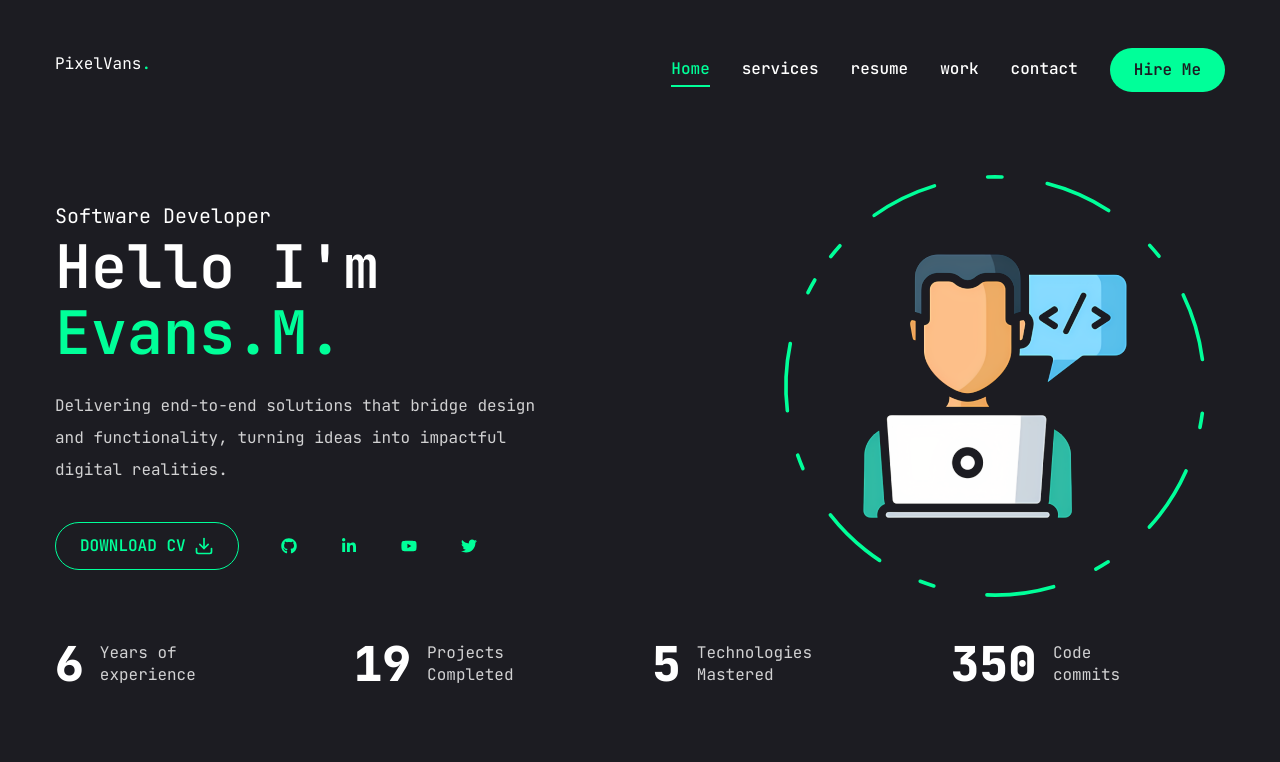
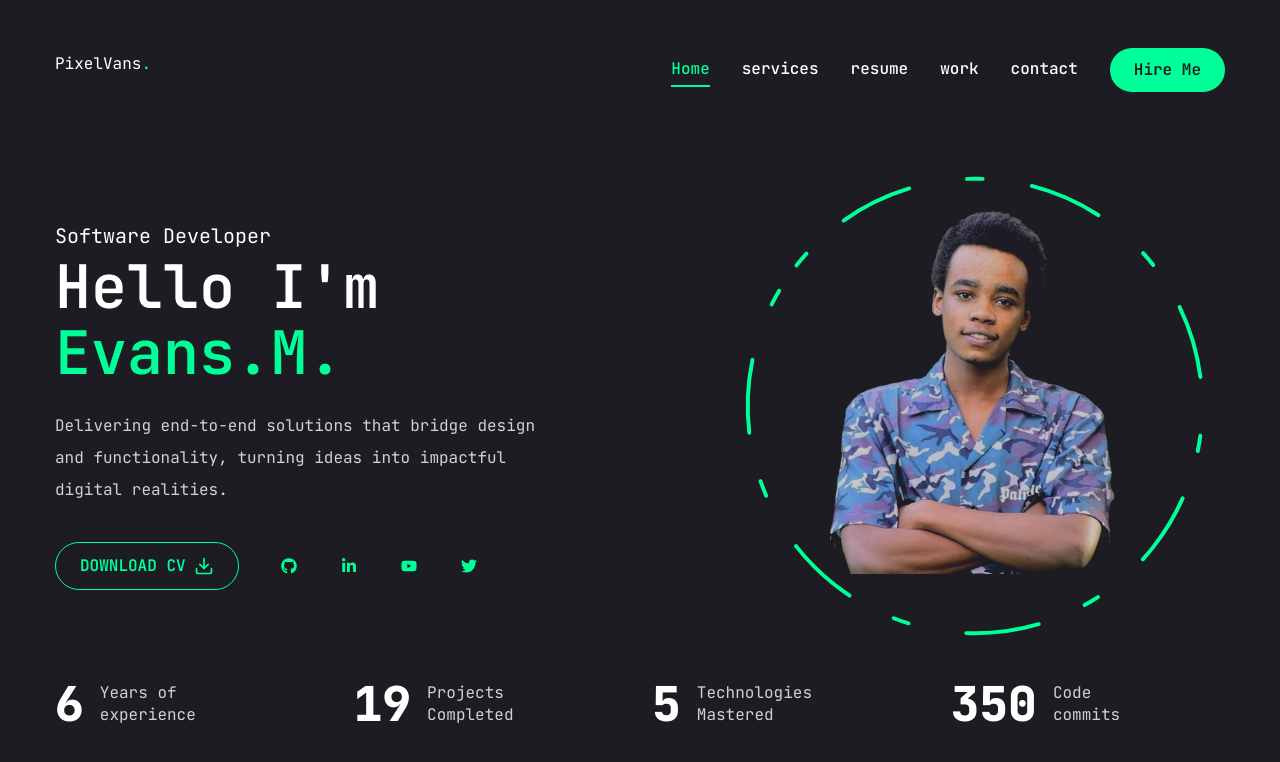
Before and after one commit to PixelVans/PORTFOLIO, a Next.js app: page / in a window 1280 px wide. Shown: the top 762 px of the page. Built offline with nearby package versions, Linux system fonts and the light colour scheme.

Commit message:
profile image update

```diff
--- a/components/Photo.jsx
+++ b/components/Photo.jsx
@@ -5,60 +5,61 @@ import Image from 'next/image'
 
 const Photo = () => {
   return (
-      <div className='w-full h-full relative'>
+    <div className="w-full h-full relative flex items-center justify-center">
       <motion.div
         initial={{ opacity: 0 }}
         animate={{
           opacity: 1,
-                  transition: {delay: 2, duration: 0.4, ease: 'easeIn'}
-          }}>
-              <motion.div
-                initial={{ opacity: 0 }}
-                animate={{
-                    opacity: 1,
-                    transition: {delay: 2.4, duration: 0.4, ease: 'easeInOut'}
+          transition: { delay: 2, duration: 0.4, ease: 'easeIn' },
         }}
-                  className='w-[260px] h-[260px] xl:w-[460px] xl:h-[460px]
-              mix-blend-lighten absolute'>
-                 <Image src='/assets/profile.png'
-                      priority
-                      quality={100}
-                      fill
-                      alt=''
-                  className='object-contain p-[50px] xl:p-[90px]'/>
-              </motion.div>
-
-              {/* circle  */}
+        className="relative w-[290px] h-[290px] xl:w-[500px] xl:h-[500px] flex items-center justify-center"
+      >
+        {/* Rotating Circle */}
         <motion.svg
-                  className={'w-[260px] xl:w-[460px] h-[260px] xl:h-[460px]'}
-                  fill='transparent'
-                  viewBox='0 0 506 506'
-                  xmlns='http://www.w3.org/2000/svg'
+          className="absolute w-full h-full"
+          fill="transparent"
+          viewBox="0 0 506 506"
+          xmlns="http://www.w3.org/2000/svg"
         >
-
           <motion.circle
-                      cx='253'
-                      cy='253'
-                      r='230'
-                      stroke='#00ff99'
-                      strokeWidth='4'
-                      strokeLinecap='round'
-                      strokeLinejoin='round'
+            cx="253"
+            cy="253"
+            r="230"
+            stroke="#00ff99"
+            strokeWidth="4"
+            strokeLinecap="round"
+            strokeLinejoin="round"
             initial={{ strokeDasharray: '24 10 0 0 ' }}
             animate={{
               strokeDasharray: ['15 120 25 25', '16 25 92 72', '4 250 22 22'],
-
               rotate: [120, 360],
             }}
             transition={{
               duration: 20,
               repeat: Infinity,
-                          repeatType: 'reverse'
-
+              repeatType: 'reverse',
             }}
           />
         </motion.svg>
 
+        {/* Centered Image with Background Blending */}
+        <motion.div
+          initial={{ opacity: 0 }}
+          animate={{
+            opacity: 1,
+            transition: { delay: 2.4, duration: 0.4, ease: 'easeInOut' },
+          }}
+          className="absolute w-[95%] h-[95%] flex items-center justify-center mix-blend-lighten"
+        >
+          <Image
+            src="/assets/pfp.jpg"
+            priority
+            quality={100}
+            fill
+            alt="profile picture"
+            className="object-contain p-[20px] xl:p-[30px] ml-3 sm:ml-4 lg:ml-5  xl:mt-[-40px] md:mt-[-20px] mt-[-20px]"
+          />
+        </motion.div>
       </motion.div>
     </div>
   )
```
Also changed, not shown: public/assets/pfp.jpg (added), public/assets/pfp2.png (added). Lines whose indentation alone changed are shown as unchanged.
